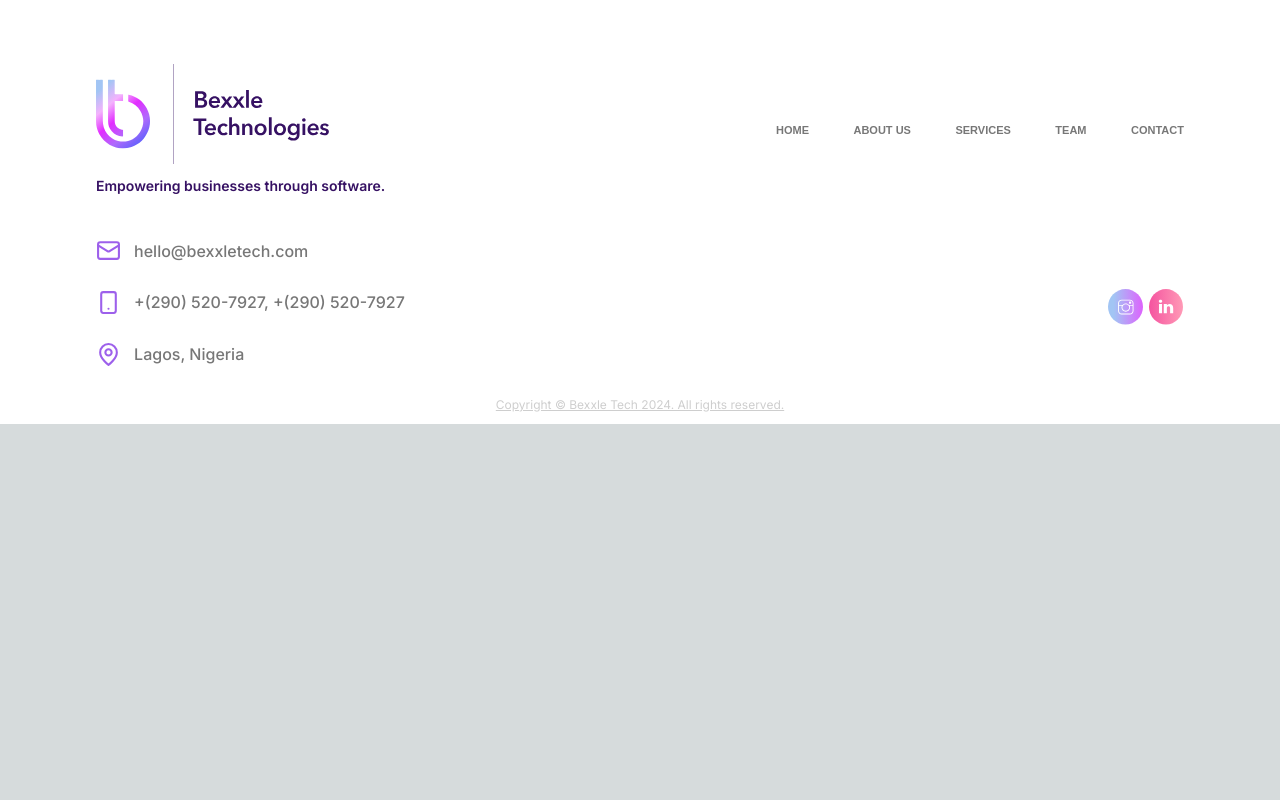
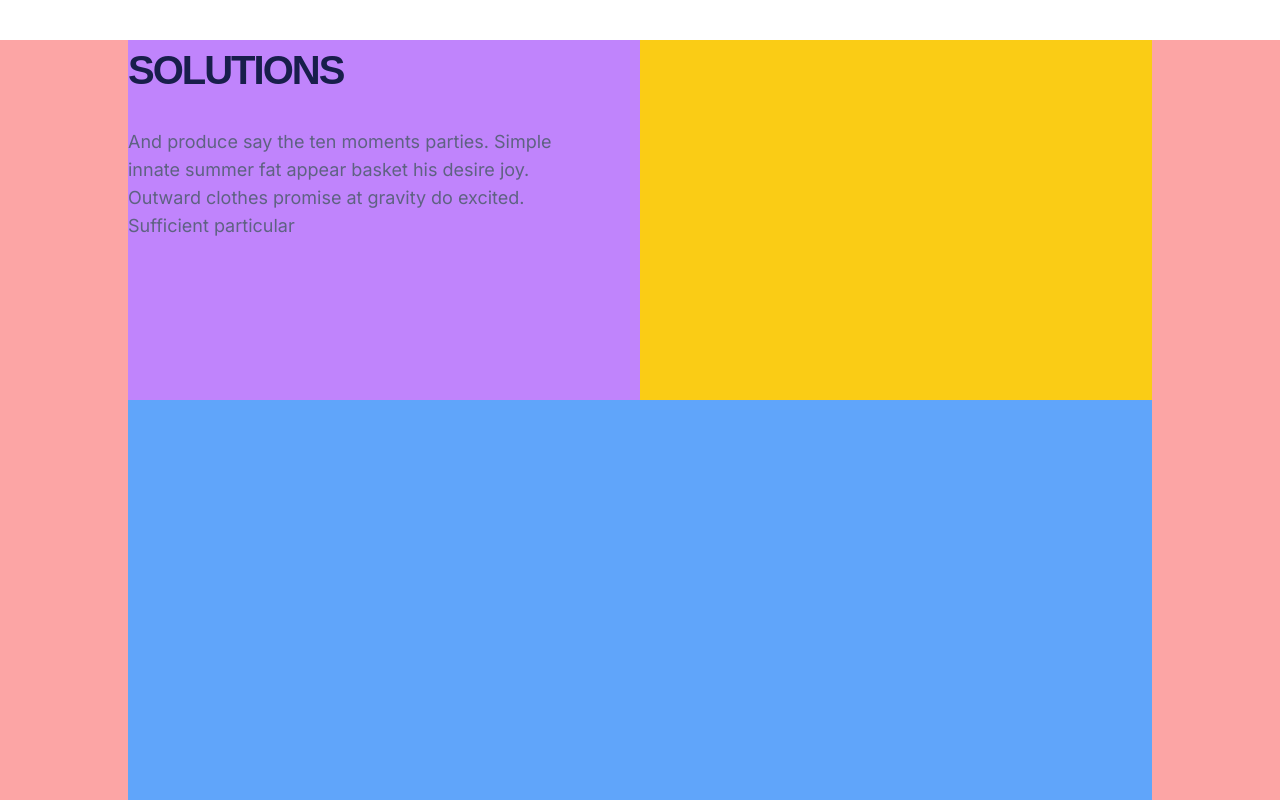
Before and after one commit to Rahmaao/Bexxle-Site, a Next.js app: page / in a window 1280 px wide. Shown: the part 1960-2760 px from the top of the page. Before the commit the page ends 2384 px from the top, so only its background shows below. Built offline with nearby package versions, Linux system fonts and the light colour scheme.

Commit message:
feat: updates

```diff
--- a/app/layout.tsx
+++ b/app/layout.tsx
@@ -4,6 +4,7 @@ import { Navbar } from "../components/navbar";
 import {Footer} from "../components/footer";
 import { Partners } from "../pages/partners";
 import { About } from "../pages/about";
+import { Solutions } from "../pages/solution";
 
 const inter = Inter({ subsets: ["latin"] });
 
@@ -20,6 +21,7 @@ export default function RootLayout({ children }) {
         {children}
         <Partners/>
         <About/>
+        <Solutions/>
         <Footer />
       </body>
     </html>
--- /dev/null
+++ b/pages/process.tsx
@@ -0,0 +1,19 @@
+"use client";
+
+export const Process = () => {
+  return (
+    <>
+      <section className="w-full h-[150vh] bg-red-300 flex justify-center items-center">
+        <div className=" w-[80%] h-full bg-yellow-400">
+          <div className=" w-full lg:w-[55%] xl:w-[50%] h-[30%] bg-purple-400">
+
+          </div>
+          <div className=" w-full h-[65%] bg-blue-400">
+
+          </div>
+
+        </div>
+      </section>
+    </>
+  );
+};
--- /dev/null
+++ b/pages/solution.tsx
@@ -0,0 +1,23 @@
+"use client";
+
+export const Solutions = () => {
+  return (
+
+      <section className="w-full h-[150vh] bg-red-300 flex justify-center items-center">
+        <div className=" w-[80%] h-full bg-yellow-400">
+          <div className=" w-full lg:w-[55%] xl:w-[50%] h-[30%] bg-purple-400">
+            <p className="text-[30px] pb-3 lg:pb-7 md:text-[40px] text-center lg:text-start font-bold tracking-tighter font-Poppins text-[#181E4B]">
+              SOLUTIONS
+            </p>
+            <p className=" pb-5 lg:pb-0 xl:w-[88%] text-sm md:text-lg lg:text-[15px] xl:text-lg text-center lg:text-start text-[#5E6282]">
+              And produce say the ten moments parties. Simple innate summer fat
+              appear basket his desire joy. Outward clothes promise at gravity
+              do excited. Sufficient particular
+            </p>
+          </div>
+          <div className=" w-full h-[65%] bg-blue-400"></div>
+        </div>
+      </section>
+
+  );
+};
```
